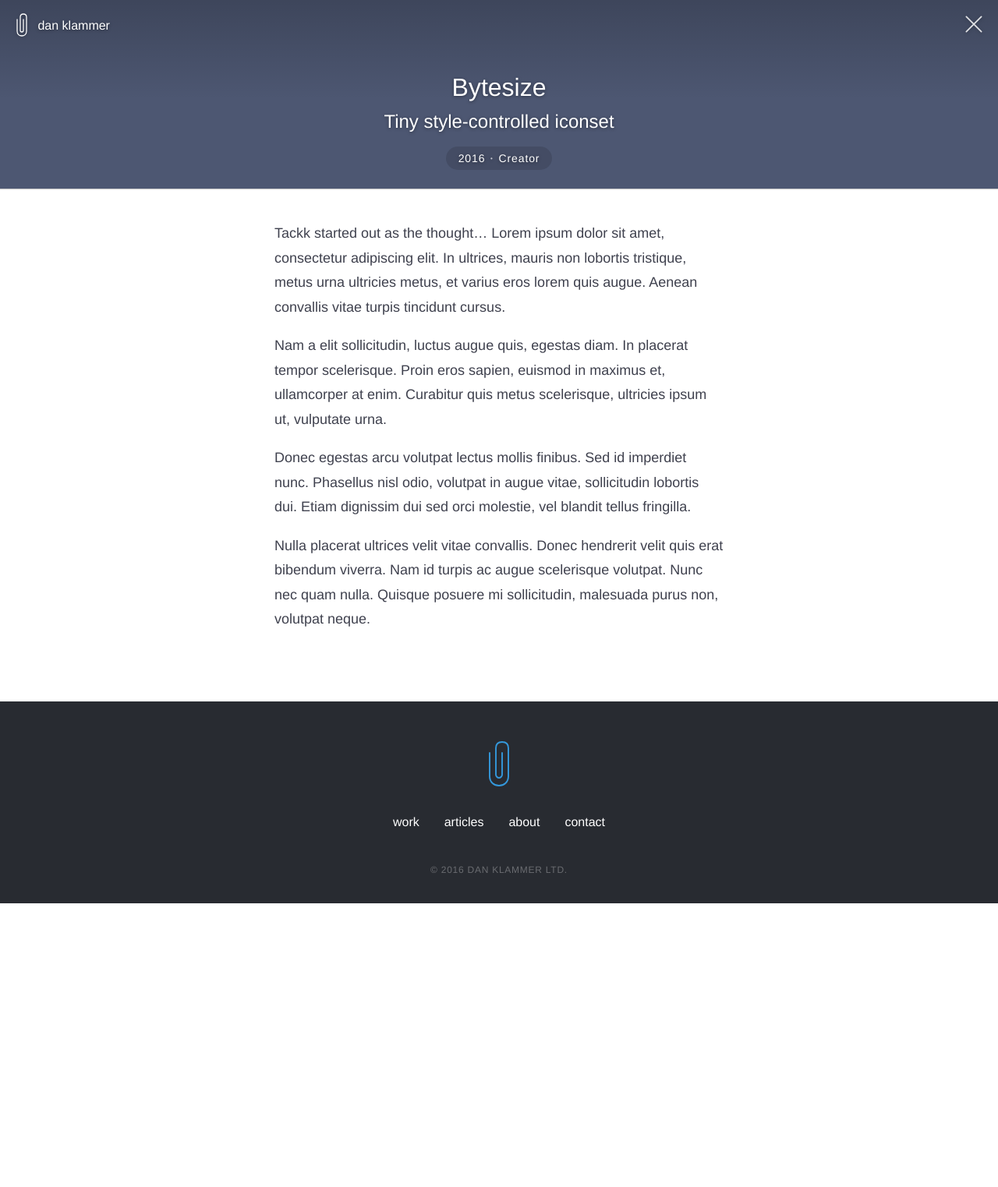
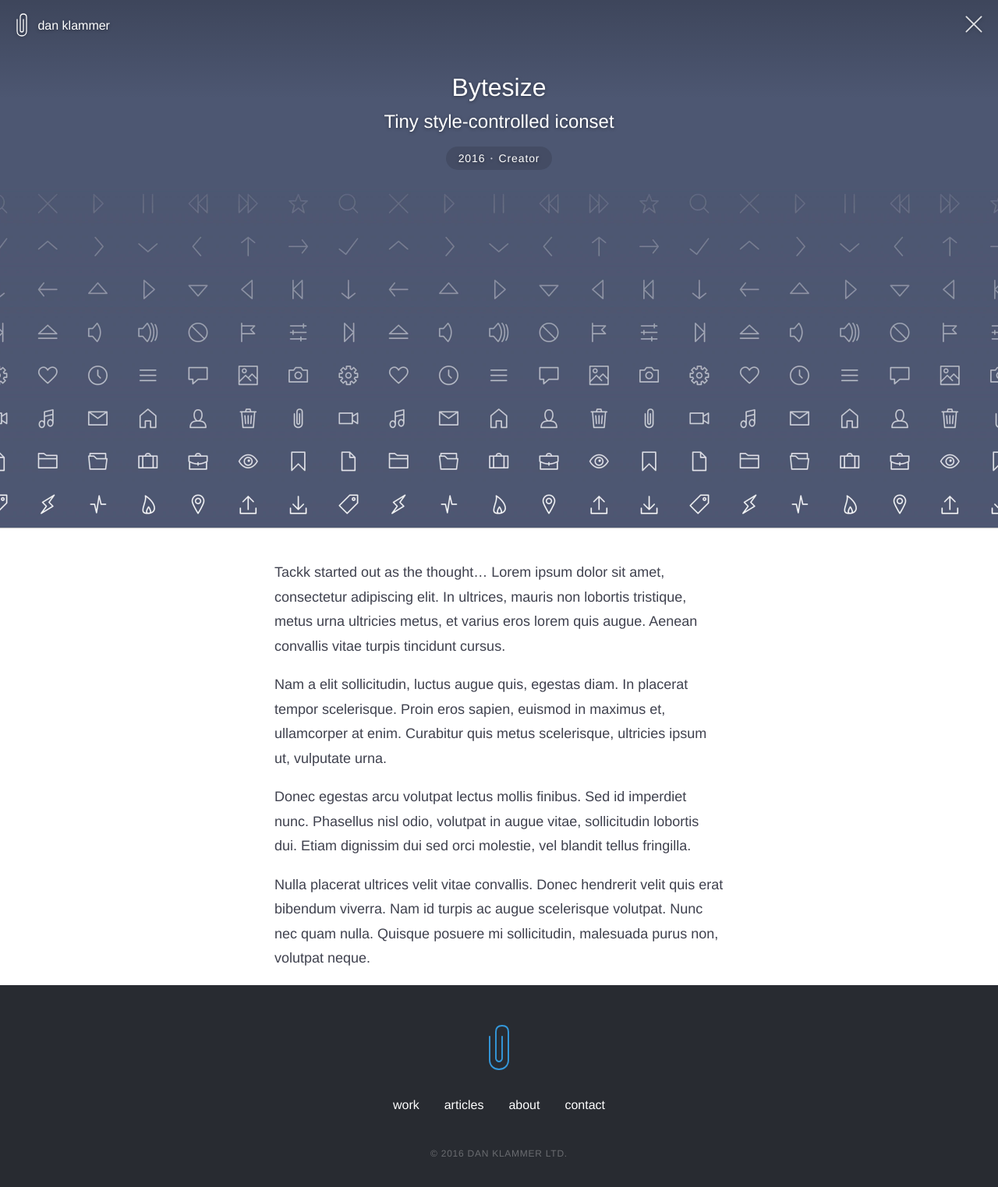
Before and after one commit to danklammer/danklammer.github.io, a Jekyll site: the page built from work/_posts/2016-06-01-bytesize.md, in a window 1280 px wide. Shown: the whole page at 78% size. Built offline with Jekyll 4.4.1, drawn with Linux system fonts in a browser that asks for light colours; before the commit the page ends 1159 px from its top, so only the background shows below that.

Commit message:
Full bleed imagery for Bytesize

```diff
--- a/work/_posts/2016-06-01-bytesize.md
+++ b/work/_posts/2016-06-01-bytesize.md
@@ -6,6 +6,8 @@ year:           2016
 role:           Creator
 color:          "77, 87, 114"
 cover-image:    /img/work/bytesize/bytesize-cover.jpg
+hero-image:     /img/work/bytesize/bytesize-hero.jpg
+hero-repeat:    repeat-x
 permalink:      /bytesize-icons/
 ---
 
```
Also changed, not shown: img/work/bytesize/bytesize-cover.jpg, img/work/bytesize/bytesize-hero.jpg (added).
